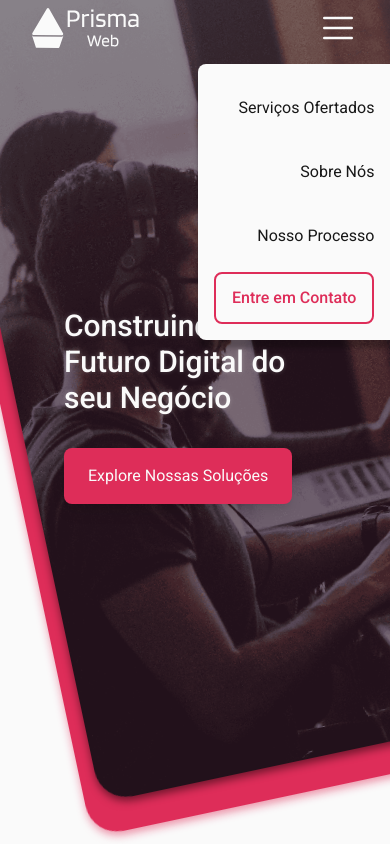
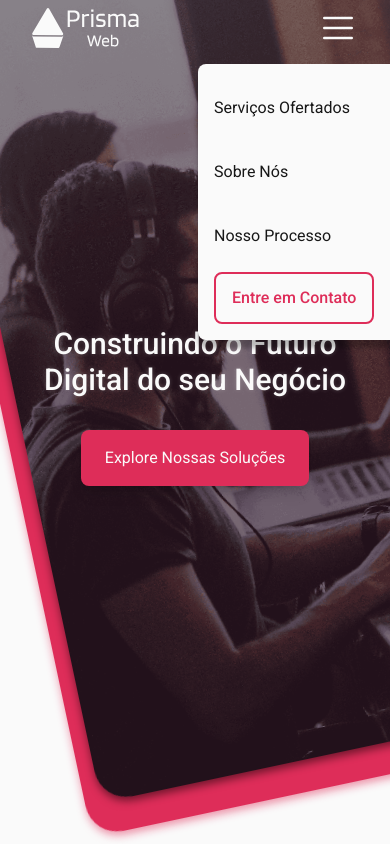
Before and after one commit to WixeI/prisma-web, a Next.js app: page / in a window 390 px wide. Both pictures are taken after a click on the button "Menu de Navegação". Shown: the top 844 px of the page. Built offline with nearby package versions, Linux system fonts and the light colour scheme; what tailwindcss-animation-delay would draw is missing.

Commit message:
hotfix: fixed some mobile responsivity and menu stuff

```diff
--- a/src/components/Header/Header.tsx
+++ b/src/components/Header/Header.tsx
@@ -60,7 +60,7 @@ function Header() {
               <X size="1.5rem" />
             </Popover.Close>
 
-            <nav className="flex flex-col items-center gap-2 text-end text-neutral-900 transition-all">
+            <nav className="flex flex-col items-center gap-2 text-start text-neutral-900 transition-all">
               <a
                 className="w-full py-4 hover:text-primary-500"
                 href="#services"
--- a/src/pages/index.tsx
+++ b/src/pages/index.tsx
@@ -52,8 +52,8 @@ export default function Home() {
       <Header />
       <main>
         {/* Hero */}
-        <section className="relative flex min-h-[100svh] flex-col items-start justify-center gap-8 overflow-hidden px-16">
-          <h1 className="z-10 max-w-md text-3xl font-medium text-neutral-50 drop-shadow-[0px_0px_2px_rgba(255,255,255,0.2)] md:text-4xl lg:text-neutral-900 lg:drop-shadow-[0px_2px_2px_rgba(0,0,0,0.25)]">
+        <section className="relative flex min-h-[100svh] flex-col md:items-start items-center justify-center gap-8 overflow-hidden md:px-16 px-11">
+          <h1 className="z-10 max-w-md text-3xl font-medium text-neutral-50 drop-shadow-[0px_0px_2px_rgba(255,255,255,0.2)] md:text-4xl lg:text-neutral-900 lg:drop-shadow-[0px_2px_2px_rgba(0,0,0,0.25)] md:text-start text-center">
             Construindo o Futuro Digital do seu Negócio
           </h1>
           <Button
@@ -71,7 +71,7 @@ export default function Home() {
             <img
               src="/hero/hero-mobile.png"
               alt=""
-              className="absolute bottom-40 left-0 h-full max-w-none -rotate-12 rounded-[2rem] object-cover object-center shadow-[0px_4px_8px_rgba(0,0,0,0.5)] drop-shadow-[-16px_32px_0px_#DE2D59] md:translate-x-6 lg:left-1/3 lg:translate-x-28 lg:brightness-150"
+              className="absolute bottom-40 md:landscape:max-h-600:bottom-[7.5rem] left-0 h-full md:landscape:max-h-600:w-full max-w-none -rotate-12 rounded-[2rem] object-cover object-center shadow-[0px_4px_8px_rgba(0,0,0,0.5)] drop-shadow-[-16px_32px_0px_#DE2D59] md:translate-x-6 lg:left-1/3 lg:translate-x-28 lg:brightness-150"
             />
           </picture>
         </section>
--- a/tailwind.config.ts
+++ b/tailwind.config.ts
@@ -49,6 +49,9 @@ const config: Config = {
         slideLeftAndFade:
           "slideLeftAndFade 400ms cubic-bezier(0.16, 1, 0.3, 1)",
       },
+      screens: {
+        'max-h-600': { 'raw': '(max-height: 600px)' },
+      },
     },
   },
   plugins: [require("tailwindcss-animation-delay")],
```
